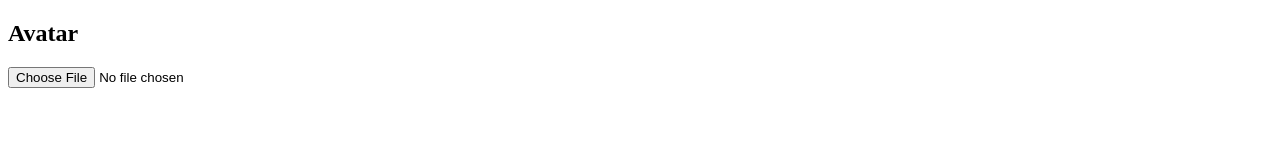
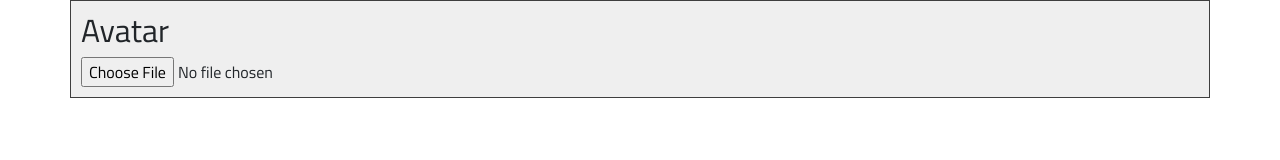
Before and after one commit to JhonatanSerafim/tutoriais, a plain HTML site: page preview-imagem/index.html in a window 1280 px wide. Drawn offline with nearby package versions, Linux system fonts and the light colour scheme.

Commit message:
adicionado css

```diff
--- a/preview-imagem/index.html
+++ b/preview-imagem/index.html
@@ -4,6 +4,9 @@
     <meta charset="UTF-8">
     <meta name="viewport" content="width=device-width, initial-scale=1.0">
     <title>Preview de Imagem</title>
+    <link href="https://cdn.jsdelivr.net/npm/bootstrap@5.3.0-alpha1/dist/css/bootstrap.min.css" rel="stylesheet"
+    integrity="sha384-GLhlTQ8iRABdZLl6O3oVMWSktQOp6b7In1Zl3/Jr59b6EGGoI1aFkw7cmDA6j6gD" crossorigin="anonymous">
+    <link rel="stylesheet" type="text/css" href="style.css">
 </head>
 <body>
     <div class="container" id="box">
--- /dev/null
+++ b/preview-imagem/style.css
@@ -0,0 +1,11 @@
+@import url('https://fonts.googleapis.com/css2?family=Dosis:wght@300;400;500;700&family=Titillium+Web:wght@300;400;700&display=swap');
+
+body {
+  font-family: 'Titillium Web', sans-serif;
+}
+
+#box {
+  background-color: #efefef;
+  border: solid 1px #3e3e3e;
+  padding: 10px;
+}
```
